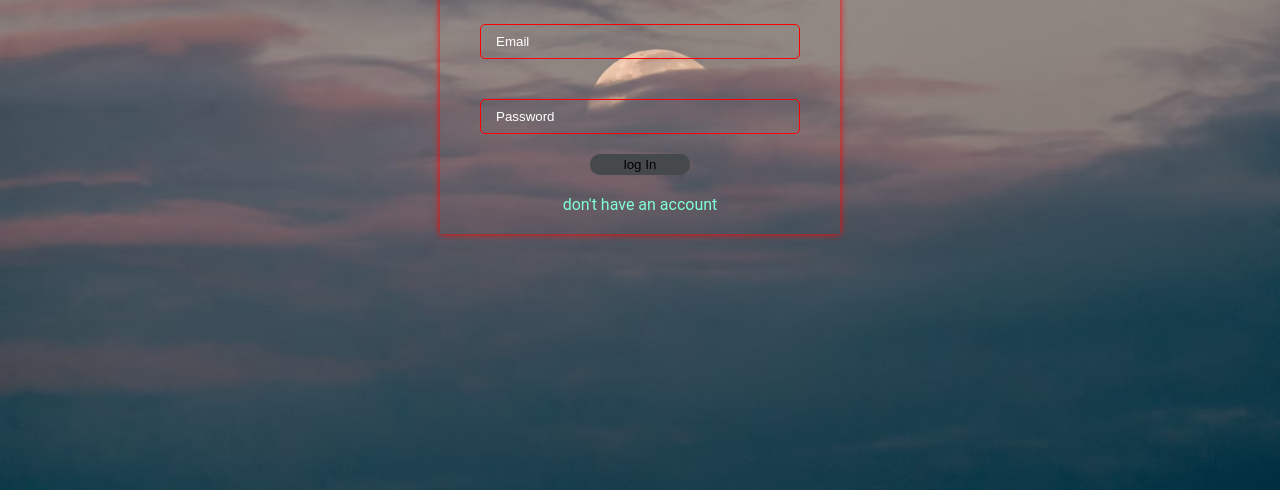
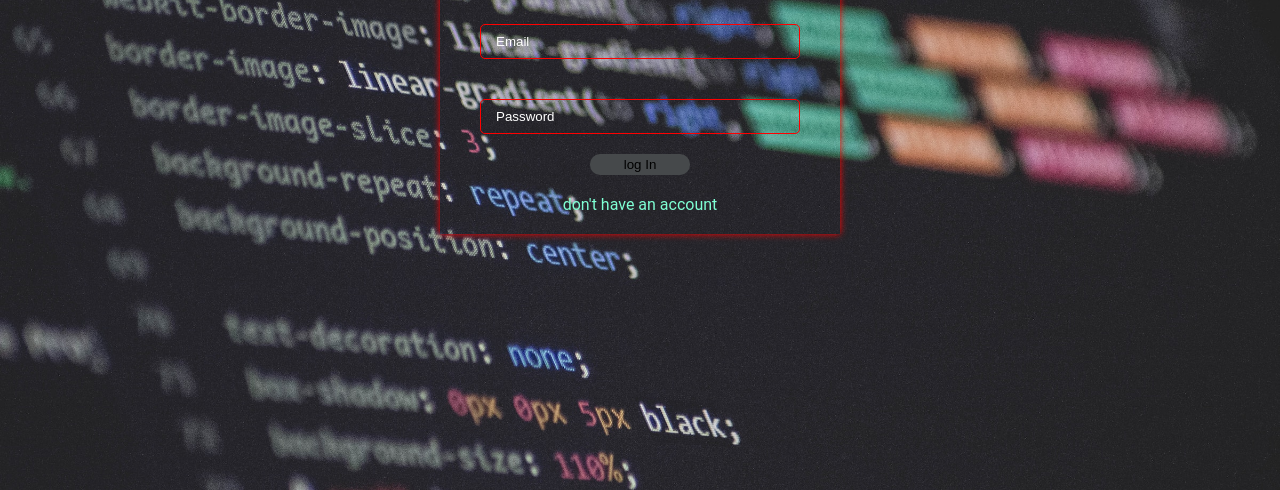
Before and after one commit to Shiva-302004/bharat-intern, a plain HTML site: page project1/frontend/login.html in a window 1280 px wide. Shown: the part 310-800 px from the top of the page. Drawn offline with Linux system fonts and the light colour scheme.

Commit message:
small changes

```diff
--- a/project1/frontend/css/form.css
+++ b/project1/frontend/css/form.css
@@ -13,7 +13,7 @@ body{
     display: flex;
     justify-content: center;
     align-items: center;
-    background-image: url("../img.avif");
+    background-image: url("../image.jpg");
     background-size: cover;
     background-position: center;
     font-family: 'roboto',sans-serif;
--- a/project1/frontend/css/home.css
+++ b/project1/frontend/css/home.css
@@ -10,7 +10,7 @@
     display: flex;
     flex-direction: column;
     position: relative;
-
+    background-size: cover;
 }
 .logout{
     display: flex;
```
